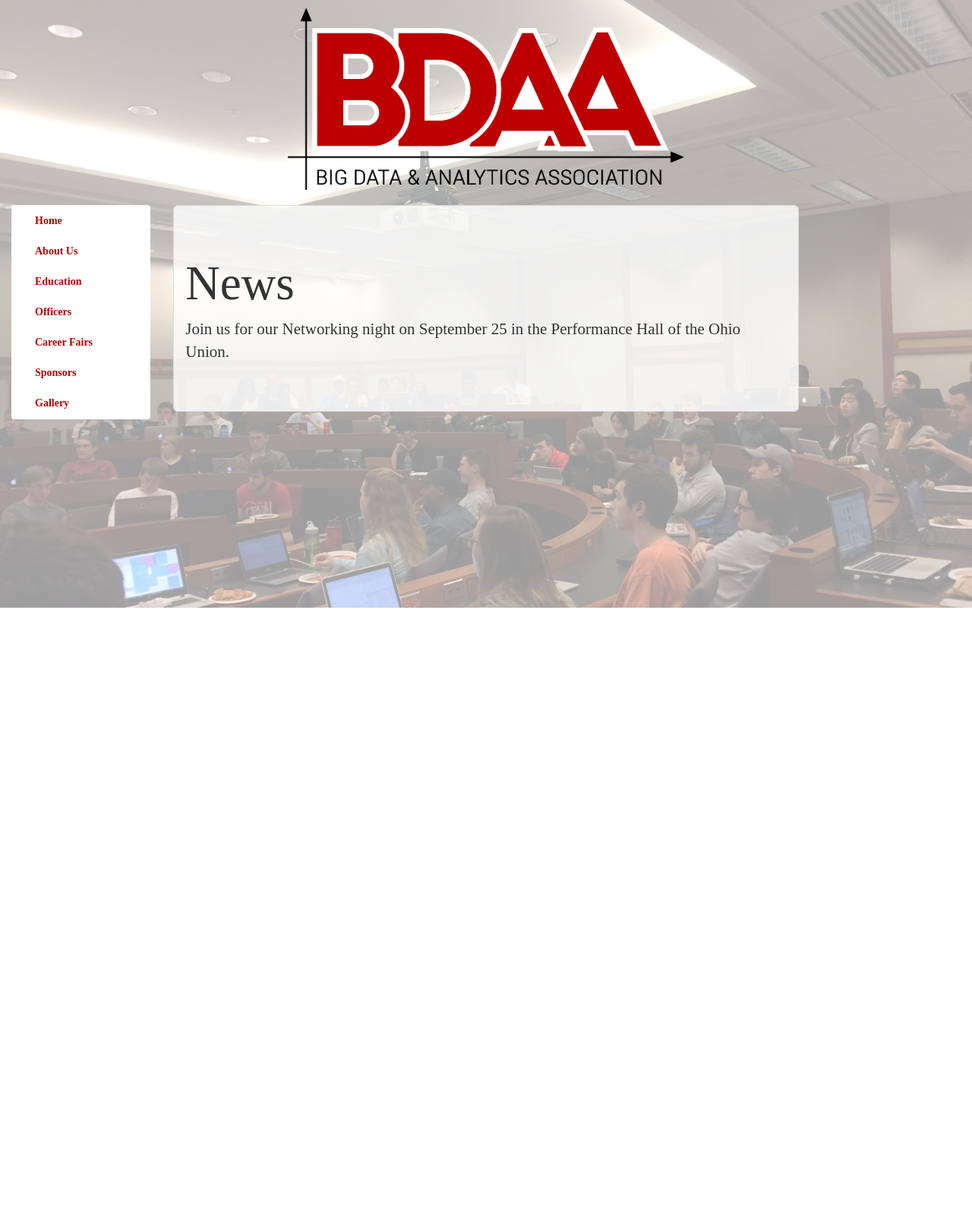
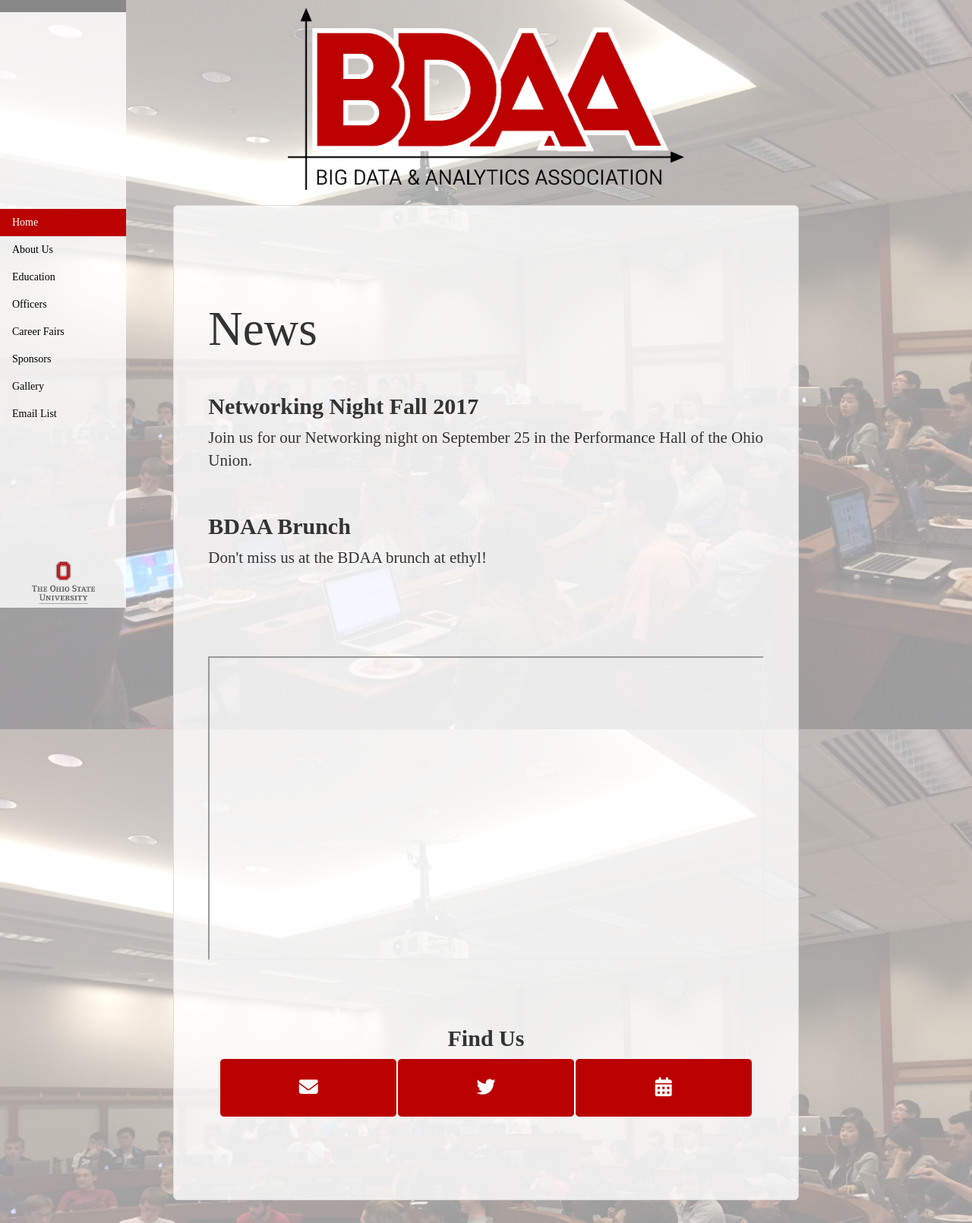
Before and after one commit to killian-34/BDAAMainSite, a PHP site: page /html/index.html in a window 1280 px wide. Shown: the whole page at 76% size. Before the commit the page ends 800 px from the top, so only its background shows below. Run offline with PHP 8.4, Linux system fonts and the light colour scheme; data that the repository does not hold is empty; some libraries are stand-ins or nearby versions; some web fonts are replaced.

Commit message:
Set up for digital ocean hosting. Calendar styling implemented.

```diff
--- /dev/null
+++ b/cal.php
@@ -0,0 +1,7 @@
+<?php
+  $content=file_get_contents("https://calendar.google.com/calendar/embed?src=39puh1lr6t17cs634lsmdrn86k%40group.calendar.google.com&ctz=America/New_York");
+  $content = str_replace('</title>','</title><base href="https://www.google.com/calendar/" />',$content);
+  $content = str_replace('</head>','<link rel="stylesheet" href="http://67.205.169.135/google.css" /></head>', $content);
+
+  print $content;
+?>
--- a/css/main.css
+++ b/css/main.css
@@ -17,6 +17,12 @@
     background-blend-mode: lighten;
     background-attachment: fixed;
     /* You may add things like width, height, background-size... */
+}
+
+.calendar-frame
+{
+    height:400px;
+    width:100%;
 }
 
 .nav-link-red
--- /dev/null
+++ b/google.css
@@ -0,0 +1,5 @@
+.mv-daynames-table
+{
+  background-color:#bb0000;
+  position: relative;
+}
--- a/html/index.html
+++ /dev/null
@@ -1,127 +0,0 @@
-<!DOCTYPE html>
-<html>
-    <head>
-        <link rel=stylesheet href='../css/bootstrap.min.css' />
-        <link rel=stylesheet href='../css/bootstrap-theme.min.css' />
-        <link rel=stylesheet href='../css/main.css' />
-        <link rel=stylesheet href='../css/animations.css' />
-    <title>BDAA</title>
-    </head>
-    <body>
-        <span class='topslide topbar'>
-            <img class='logo' src='../img/Logo.png' />
-        </span>
-        <br />
-        <div class='leftslide'>
-            <div class="col-sm-2 col-lg-2">
-                <nav class="navbar sidebar-nav container-fluid white">
-                    <ul class="nav">
-                        <li class="nav-item active">
-                            <a class="nav-link-red" href="#">Home <span class="sr-only">(current)</span></a>
-                        </li>
-                        <li class="nav-item">
-                            <a class="nav-link-red" href="#">About Us</a>
-                        </li>
-                        <li class="nav-item">
-                            <a class="nav-link-red" href="#">Education</a>
-                        </li>
-                        <li class="nav-item">
-                            <a class="nav-link-red" href="#">Officers</a>
-                        </li>
-                        <li class="nav-item">
-                            <a class="nav-link-red" href="#">Career Fairs</a>
-                        </li>
-                        <li class="nav-item">
-                            <a class="nav-link-red" href="#">Sponsors</a>
-                        </li>
-                        <li class="nav-item">
-                            <a class="nav-link-red" href="#">Gallery</a>
-                        </li>
-                    </ul>
-                </nav>
-            </div>
-        </div>
-        <div class="col-sm-8 col-lg-8 fadein">
-            <div class='jumbotron main-content'>
-                <div class='container'>
-                    <h1>News</h1>
-                    <p>Join us for our Networking night on September 25 in the Performance Hall of the Ohio Union.</p>
-                </div>
-            </div>
-            <!--<div>
-                <p>Hey</p>
-            </div>
-                        <div>
-                <p>Hey</p>
-            </div>
-                        <div>
-                <p>Hey</p>
-            </div>
-                        <div>
-                <p>Hey</p>
-            </div>
-                        <div>
-                <p>Hey</p>
-            </div>
-                        <div>
-                <p>Hey</p>
-            </div>
-                        <div>
-                <p>Hey</p>
-            </div>
-                        <div>
-                <p>Hey</p>
-            </div>
-                        <div>
-                <p>Hey</p>
-            </div>
-                        <div>
-                <p>Hey</p>
-            </div>
-                        <div>
-                <p>Hey</p>
-            </div>
-
-                        <div>
-                <p>Hey</p>
-            </div>
-                        <div>
-                <p>Hey</p>
-            </div>
-                        <div>
-                <p>Hey</p>
-            </div>
-                        <div>
-                <p>Hey</p>
-            </div>
-                        <div>
-                <p>Hey</p>
-            </div>            <div>
-                <p>Hey</p>
-            </div>            <div>
-                <p>Hey</p>
-            </div>
-                        <div>
-                <p>Hey</p>
-            </div>
-                        <div>
-                <p>Hey</p>
-            </div>
-                        <div>
-                <p>Hey</p>
-            </div>
-                        <div>
-                <p>Hey</p>
-            </div>
-                        <div>
-                <p>Hey</p>
-            </div>
-                        <div>
-                <p>Hey</p>
-            </div>
-                        <div>
-                <p>Hey</p>
-            </div>-->
-        </div>
-    </body>
-</html>
--- a/html/index-bdaa-simple.html
+++ b/index.html
@@ -2,10 +2,10 @@
 <html>
     <head>
         <script src="https://use.fontawesome.com/50a073a5be.js"></script>
-        <link rel=stylesheet href='../css/bootstrap.min.css' />
-        <link rel=stylesheet href='../css/bootstrap-theme.min.css' />
-        <link rel=stylesheet href='../css/main.css' />
-        <link rel=stylesheet href='../css/animations.css' />
+        <link rel=stylesheet href='/css/bootstrap.min.css' />
+        <link rel=stylesheet href='/css/bootstrap-theme.min.css' />
+        <link rel=stylesheet href='/css/main.css' />
+        <link rel=stylesheet href='/css/animations.css' />
     <title>BDAA</title>
     </head>
     <body>
@@ -65,7 +65,10 @@
                     </div>
                     <br />
                     <br />
-
+                    <div class="row padded centered">
+			  <iframe id="gcal" class="calendar-frame" src="cal.php">
+			  </iframe>
+		    </div>
                     <div class="row padded centered">
                         <h2><b>Find Us</b></h2>
                         <div class="container">
@@ -83,7 +86,10 @@
                         </div>
                     </div>
                 </div>
+
             </div>
+
+
         </div>
         <div class="col-sm-2 col-lg-2">
         </div>
--- /dev/null
+++ b/info.php
@@ -0,0 +1,3 @@
+<?php
+phpinfo();
+?>
```
Also changed, not shown: html/index-bdaa.html (deleted, +0 -97 lines), showcal.html (added, +50 -0 lines), README.md (deleted), 1 other file.
